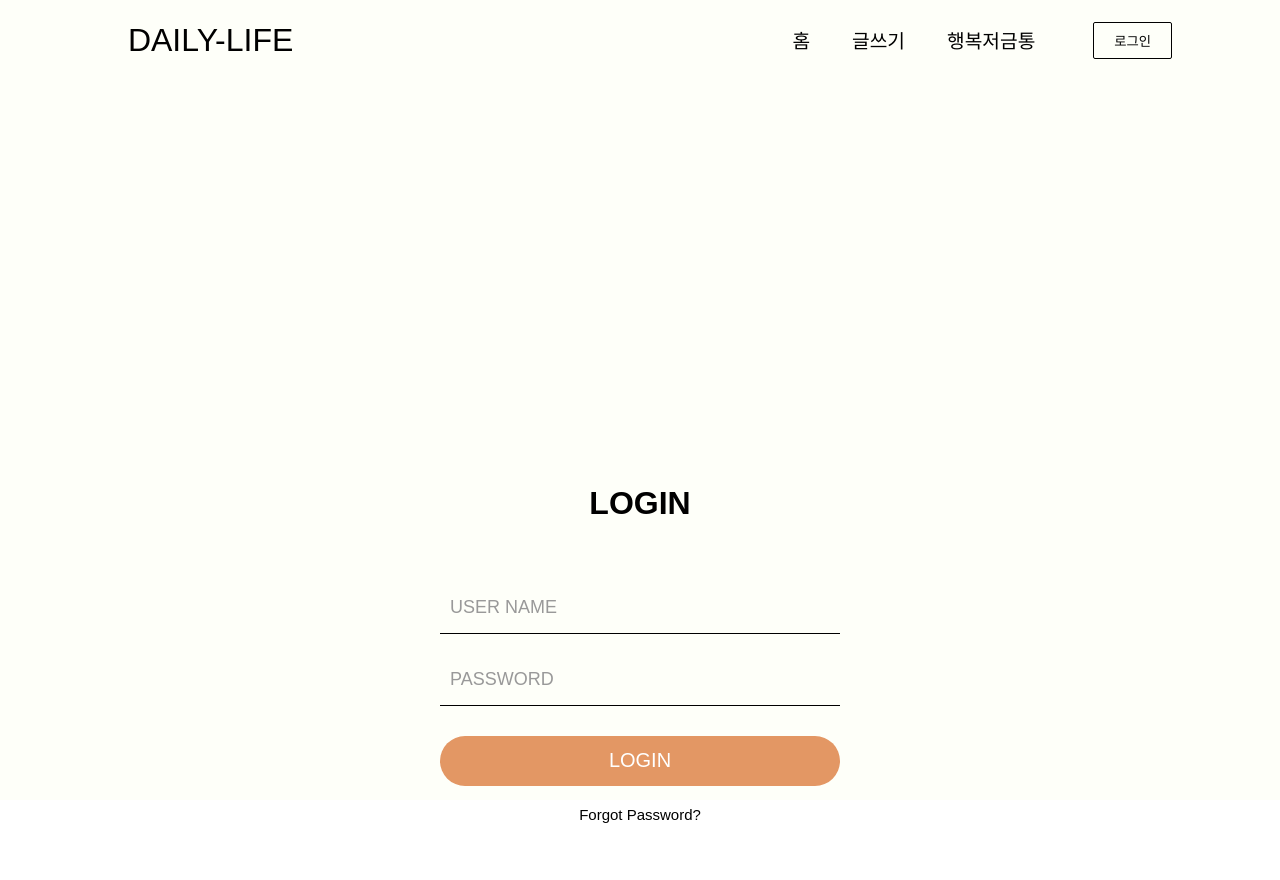
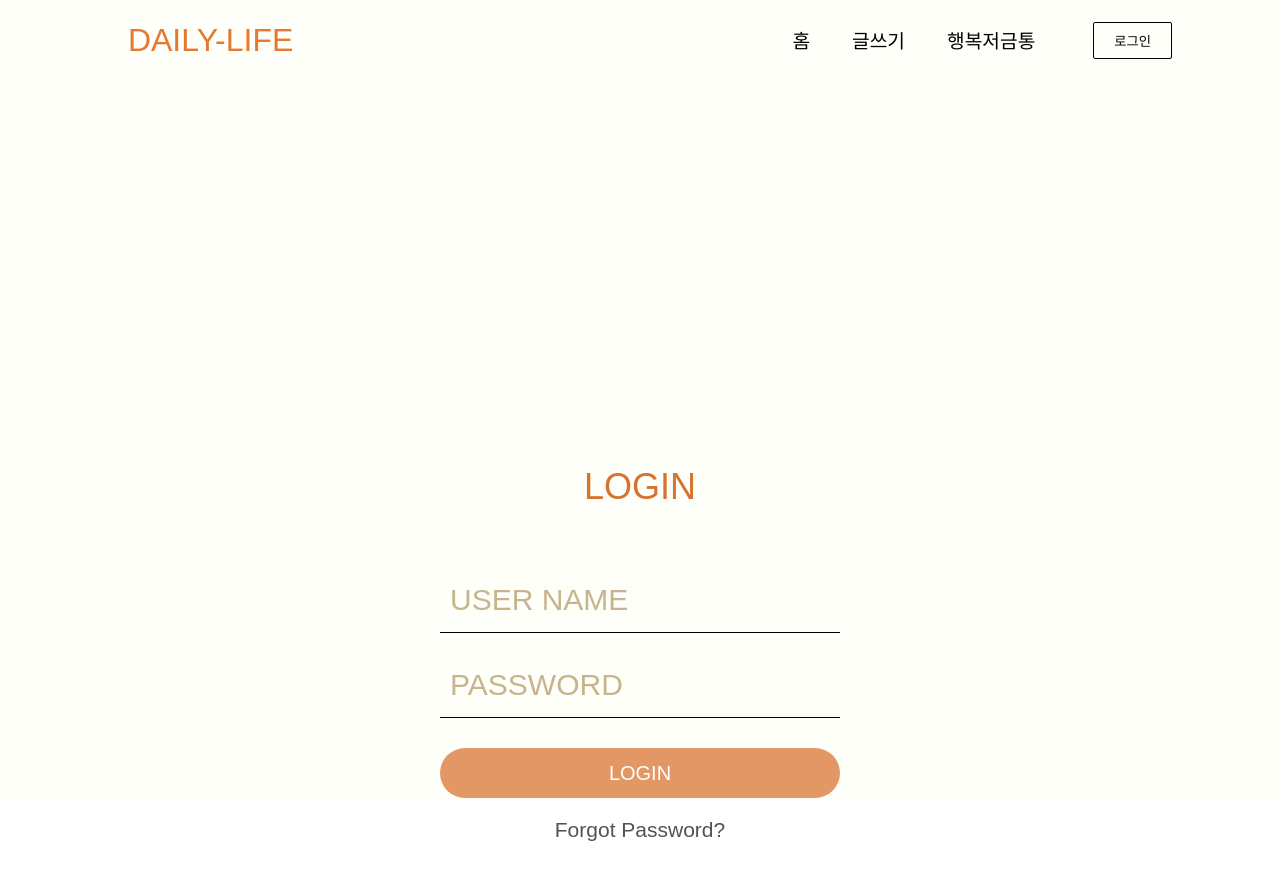
Before and after one commit to roditee/daily-life, a React (Create React App) app: page /Login in a window 1280 px wide. Shown: the top 880 px of the page. Built offline with nearby package versions, Linux system fonts and the light colour scheme; a web font is replaced by a local one.

Commit message:
로그인, 인덱스 css

```diff
--- a/src/components/IndexNav.css
+++ b/src/components/IndexNav.css
@@ -7,6 +7,7 @@
   position: sticky;
   top: 0;
   z-index: 999;
+  color: #e39764;
 }
 
 .navbar-container {
@@ -19,7 +20,7 @@
 }
 
 .navbar-logo {
-  color: rgb(0, 0, 0);
+  color: rgb(229 121 48);
   justify-self: start;
   margin-left: 20px;
   cursor: pointer;
@@ -46,7 +47,7 @@
 }
 
 .nav-item {
-  height: 80px;
+  height: 105px;
 }
 
 .nav-links {
@@ -56,12 +57,14 @@
   text-decoration: none;
   padding: 0.5rem 1rem;
   height: 100%;
+
+
 }
 
-.nav-links:hover {
+/* .nav-links:hover {
   border-bottom: 4px solid rgb(0, 0, 0);
   transition: all 0.2s ease-out;
-}
+} */
 
 .fa-bars {
   color: rgb(0, 0, 0);
@@ -94,11 +97,12 @@
   }
 
   .nav-menu.active {
-    background: #242222;
+    background: #fff;
     left: 0;
     opacity: 1;
     transition: all 0.5s ease;
     z-index: 1;
+    opacity: 95%;
   }
 
   .nav-links {
@@ -107,13 +111,21 @@
     padding: 2rem;
     width: 100%;
     display: table;
+    /* display: block; */
+    height: 50px;
+    line-height: 50px;
+    background: white;
+    padding-left: 5%;
+    color: #e57c34;
+    font-size: 1.8rem;
+    border-top: 1px solid #f2f2f2;
   }
 
-  .nav-links:hover {
+  /* .nav-links:hover {
     background-color: rgb(255, 255, 255);
     color: #242424;
     border-radius: 0;
-  }
+  } */
 
   .navbar-logo {
     position: absolute;
@@ -137,18 +149,19 @@
     text-align: center;
     margin: 2rem auto;
     border-radius: 4px;
-    width: 80%;
+    width: 63%;
     text-decoration: none;
     font-size: 1.5rem;
-    background-color: transparent;
-    color: rgb(255, 255, 255);
+    background: rgb(234 177 137);
+
+    color: rgb(255 255 255);
     padding: 14px 20px;
     border: 1px solid rgb(255, 255, 255);
     transition: all 0.3s ease-out;
   }
 
   .nav-links-mobile:hover {
-    background: rgb(72 71 71);
+    background-color: #e39764;
     color: #ffffff;
     transition: 250ms;
   }
--- a/src/components/Login.css
+++ b/src/components/Login.css
@@ -85,9 +85,11 @@ button{
 
 .login-form {position:relative; z-index:2;}
 .login-form h1 {
-    font-size: 32px;
+    font-size: 36px;
+    font-weight: 500;
     text-align: center;
     margin-bottom: 60px;
+    color: #d67331;
 }
 .int-area {
     width:400px;
@@ -103,33 +105,34 @@ button{
     background-color: transparent;
     border:none;
     border-bottom: 1px solid #000;;
-    font-size: 18px; color:#000;
+    font-size: 30px;
+    color: #482727;
     outline: none;
 }
 .int-area label{
     position: absolute; left: 10px; top:15px;
-    font-size: 18px;
-    color: #999;
+    font-size: 30px;
+    color: #c6b48d;
     /* 클릭시 글씨 0.5s 속도 주기 */
     transition: all .5s ease;
 }
 
 .int-area label.warning {
-    color: red !important;
+    color: rgb(255, 65, 65) !important;
     animation: warning .3s ease;
     animation-iteration-count: 3;
 }
 
 @keyframes warning {
-    0% {transform: translateX(-8px);}
-    25% {transform: translateX(8px);}
-    50% {transform: translateX(-8px);}
-    75% {transform: translateX(8px);}
+    0% {transform: translateX(-7px);}
+    25% {transform: translateX(7px);}
+    50% {transform: translateX(-7px);}
+    75% {transform: translateX(7px);}
 }
 .int-area input:focus + label,
 .int-area input:valid + label {
     top:0;
-    font-size: 13px; color: #e7b510;
+    font-size: 20px; color: #e7b510;
 }
 .btn-area {
     margin-top: 30px;
@@ -151,7 +154,7 @@ button{
 }
 
 .caption a {
-    font-size: 15px;
-    color: #000;
+    font-size: 21px;
+    color: #535353;
     text-decoration: none;
 }
```
